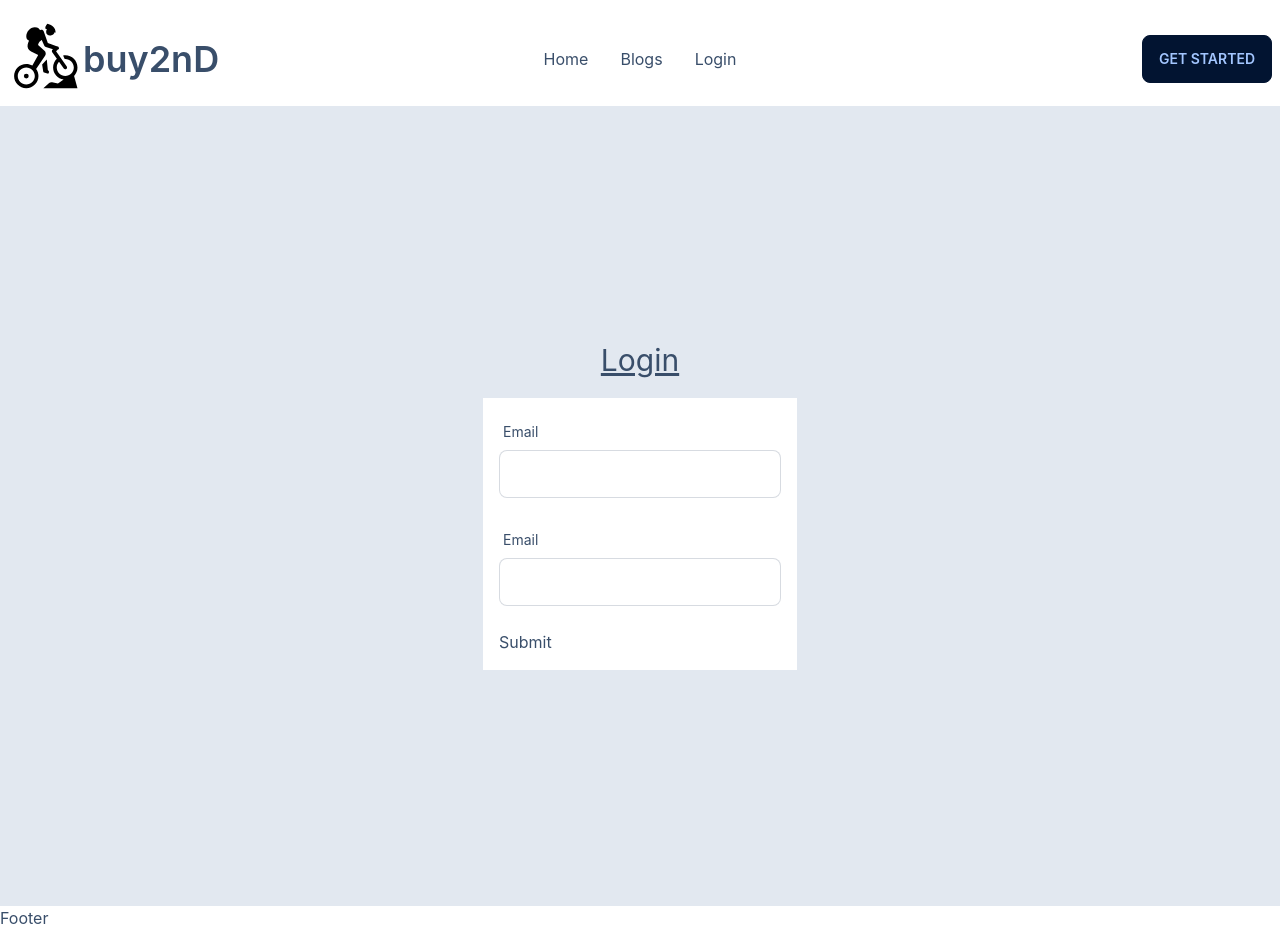
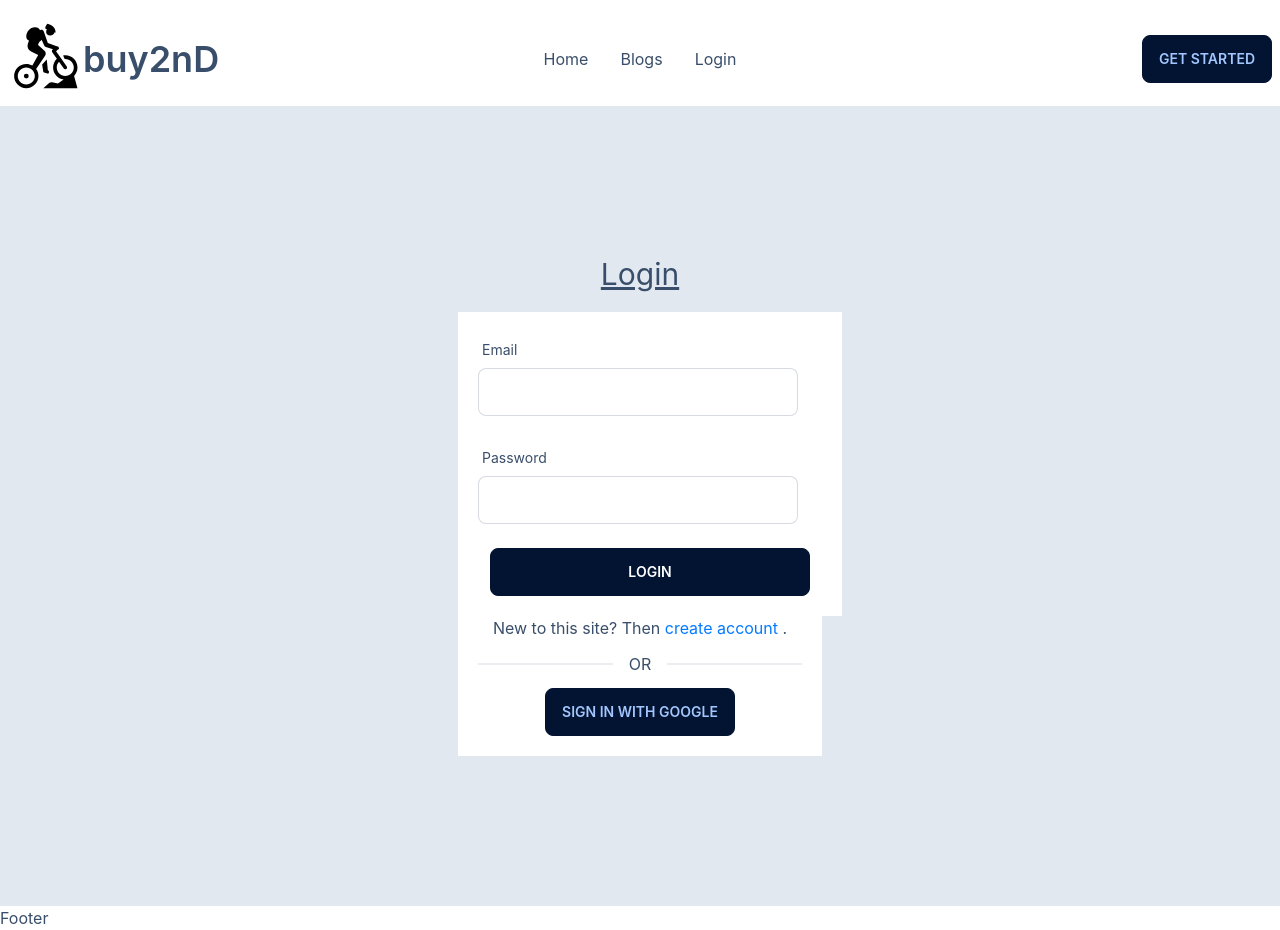
Before and after one commit to tawsifahmed/resale-site-client, a React (Create React App) app: page /login in a window 1280 px wide. Built offline with nearby package versions, Linux system fonts and the light colour scheme.

Commit message:
installed firebase and used environment variable to hide firebaseConfig

```diff
--- a/package.json
+++ b/package.json
@@ -7,6 +7,7 @@
     "@testing-library/react": "^13.4.0",
     "@testing-library/user-event": "^13.5.0",
     "daisyui": "^2.42.1",
+    "firebase": "^9.14.0",
     "react": "^18.2.0",
     "react-dom": "^18.2.0",
     "react-hook-form": "^7.39.7",
--- a/src/Pages/Login/Login.js
+++ b/src/Pages/Login/Login.js
@@ -1,18 +1,20 @@
 import React from 'react';
 import { useState } from "react";
 import { useForm } from "react-hook-form";
+import { Link } from 'react-router-dom';
 
 const Login = () => {
 
     const { register, handleSubmit } = useForm();
-    const [data, setData] = useState("");
-
+    const handleLogin = data => {
+        console.log(data);
+    }
 
     return (
         <div className='h-[800px] flex flex-col justify-center items-center'>
             <h2 className='text-3xl flex justify-center underline mb-5'>Login</h2>
-            <div className=''>
-                <form className='bg-white p-4' onSubmit={handleSubmit((data) => setData(JSON.stringify(data)))}>
+            <div className='bg-white pb-5'>
+                <form className='text-center bg-white w-96 p-5 -me-5' onSubmit={handleSubmit(handleLogin)}>
                     <div className="form-control w-full max-w-xs">
                         <label className="label">
                             <span className="label-text">Email</span>
@@ -22,15 +24,18 @@ const Login = () => {
                     </div>
                     <div className="form-control w-full max-w-xs">
                         <label className="label">
-                            <span className="label-text">Email</span>
+                            <span className="label-text">Password</span>
                         </label>
                         <input type="password" {...register("password")} className="input input-bordered w-full max-w-xs" />
                         <input />
                     </div>
-
-                    <p>{data}</p>
-                    <input type="submit" />
+                    <input className='btn btn-dark text-white w-80' value="Login" type="submit" />
                 </form>
+                <p className='text-center'>New to this site? Then <Link className='text-primary' to={'/register'}>create account</Link> .</p>
+                <div className="divider px-5">OR</div>
+                <div className='flex justify-center items-center'>
+                    <button className='btn btn-dark'>SIGN IN WITH GOOGLE</button>
+                </div>
             </div>
 
         </div>
--- /dev/null
+++ b/src/firebase/firebase.config.js
@@ -0,0 +1,19 @@
+// Import the functions you need from the SDKs you need
+import { initializeApp } from "firebase/app";
+// TODO: Add SDKs for Firebase products that you want to use
+// https://firebase.google.com/docs/web/setup#available-libraries
+
+// Your web app's Firebase configuration
+const firebaseConfig = {
+    apiKey: process.env.REACT_APP_apiKey,
+    authDomain: process.env.REACT_APP_authDomain,
+    projectId: process.env.REACT_APP_projectId,
+    storageBucket: process.env.REACT_APP_storageBucket,
+    messagingSenderId: process.env.REACT_APP_messagingSenderId,
+    appId: process.env.REACT_APP_appId,
+};
+
+// Initialize Firebase
+const app = initializeApp(firebaseConfig);
+
+export default app;
```
Also changed, not shown: 1 other file (tests, documents, lock files or other folders).
